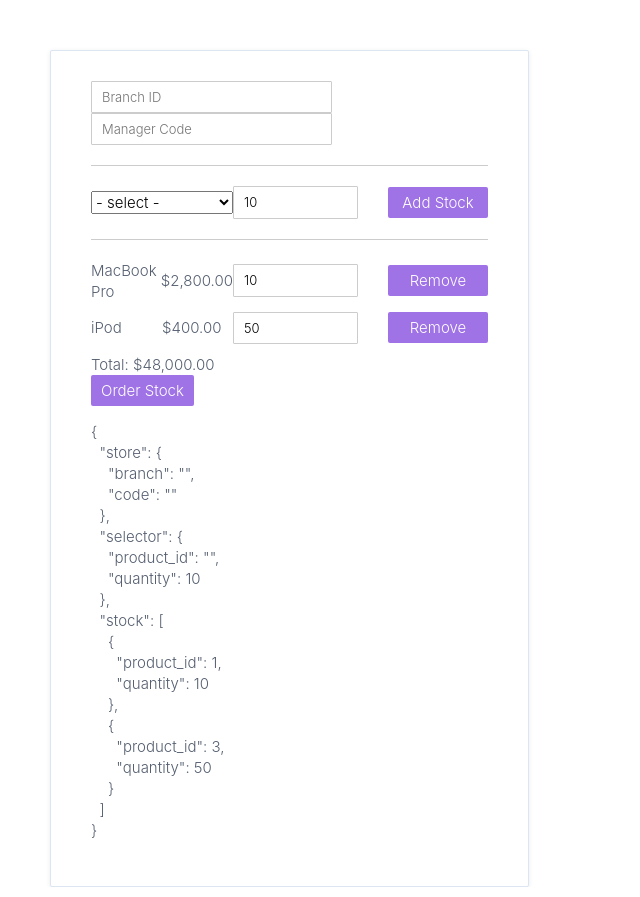
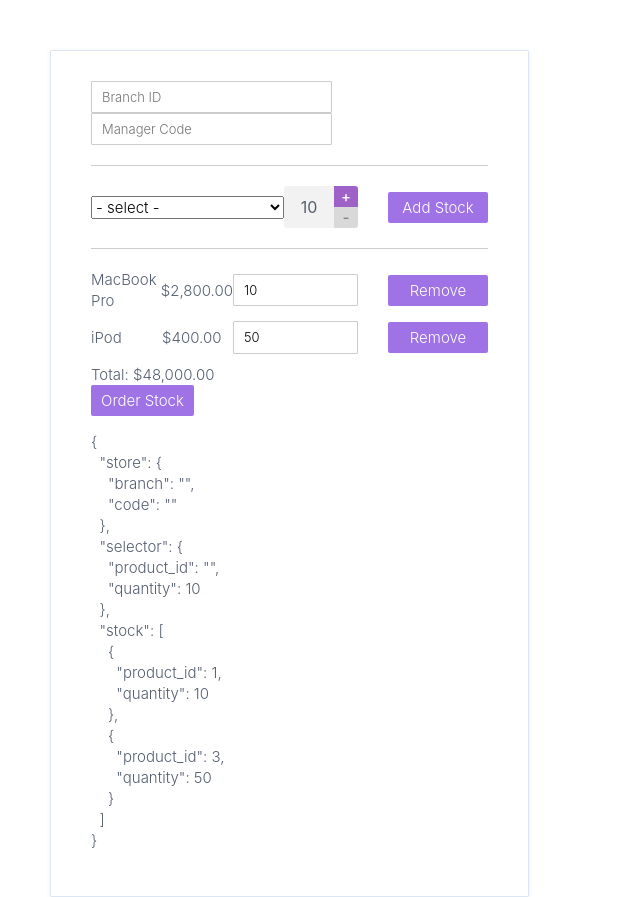
Before and after one commit to rraaij/ultimate-course-angular-pro, an Angular app: page / in a window 1280 px wide. Shown: the whole page, without its empty margins (0-640 px from the left). Built offline with nearby package versions, Linux system fonts and the light colour scheme; data requests are answered from the project's data file.

Commit message:
ControlValueAccessor

```diff
--- /dev/null
+++ b/src/app/stock-inventory/components/stock-counter/stock-counter.component.html
@@ -0,0 +1,11 @@
+<div class="stock-counter" [class.focused]="focus">
+  <div>
+    <div tabindex="0" (keydown)="onKeyDown($event)" (blur)="onBlur($event)" (focus)="onFocus($event)">
+      <p>{{ value }}</p>
+      <div>
+        <button type="button" (click)="increment()" [disabled]="value === max">+</button>
+        <button type="button" (click)="decrement()" [disabled]="value === min">-</button>
+      </div>
+    </div>
+  </div>
+</div>
--- /dev/null
+++ b/src/app/stock-inventory/components/stock-counter/stock-counter.component.scss
@@ -0,0 +1,37 @@
+.stock-counter {
+  &.focused {
+    box-shadow: 0 1px 1px rgba(0, 0, 0, .3);
+  }
+  background: rgba(0, 0, 0, 0.05);
+  border-radius: 3px;
+  overflow: hidden;
+  & > div > div {
+    display: flex;
+    align-items: center;
+
+    & > div {
+      display: flex;
+      flex-direction: column;
+    }
+  }
+
+  p {
+    font-size: 16px;
+    font-weight: 400;
+    text-align: center;
+    width: 50px;
+  }
+
+  button {
+    border-radius: 0;
+    line-height: 1;
+    padding: 3px 7px;
+    background: #9E61C8;
+    color: #fff;
+    font-weight: 500;
+    &:disabled {
+      background: rgba(0, 0, 0, 0.1);
+      color: rgba(0, 0, 0, 0.4);
+    }
+  }
+}
--- /dev/null
+++ b/src/app/stock-inventory/components/stock-counter/stock-counter.component.ts
@@ -0,0 +1,81 @@
+import {Component, forwardRef, Input} from '@angular/core';
+import {ControlValueAccessor, NG_VALUE_ACCESSOR} from '@angular/forms';
+
+const COUNTER_CONTROL_ACCESSOR = {
+  provide: NG_VALUE_ACCESSOR,
+  useExisting: forwardRef(() => StockCounterComponent),
+  multi: true
+};
+
+@Component({
+  selector: 'app-stock-counter',
+  templateUrl: './stock-counter.component.html',
+  styleUrls: ['./stock-counter.component.scss'],
+  providers: [COUNTER_CONTROL_ACCESSOR]
+})
+export class StockCounterComponent implements ControlValueAccessor {
+  @Input() step = 10;
+  @Input() min = 10;
+  @Input() max = 1000;
+
+  value = 0;
+  focus: boolean;
+
+  constructor() { }
+
+  onChange = (val: number) => {};
+  registerOnChange(fn: any): void {
+    this.onChange = fn;
+  }
+
+  onTouch = () => {};
+  registerOnTouched(fn: any): void {
+    this.onTouch = fn;
+  }
+
+  writeValue(value: any): void {
+    this.value = value || 0;
+  }
+
+  onKeyDown(event: KeyboardEvent) {
+    const handlers = {
+      ArrowDown: () => this.decrement(),
+      ArrowUp: () => this.increment()
+    };
+    if (handlers[event.code]) {
+      handlers[event.code]();
+      event.preventDefault();
+      event.stopPropagation();
+    }
+    this.onTouch();
+  }
+
+  onBlur(event: FocusEvent) {
+    this.focus = false;
+    event.preventDefault();
+    event.stopPropagation();
+    this.onTouch();
+  }
+
+  onFocus(event: FocusEvent) {
+    this.focus = true;
+    event.preventDefault();
+    event.stopPropagation();
+    this.onTouch();
+  }
+
+  increment() {
+    if (this.value < this.max) {
+      this.value += this.step;
+      this.onChange(this.value);
+    }
+    this.onTouch();
+  }
+  decrement() {
+    if (this.value > this.min) {
+      this.value -= this.step;
+      this.onChange(this.value);
+    }
+    this.onTouch();
+  }
+}
--- a/src/app/stock-inventory/components/stock-selector/stock-selector.component.html
+++ b/src/app/stock-inventory/components/stock-selector/stock-selector.component.html
@@ -5,7 +5,7 @@
       <option *ngFor="let product of products" [value]="product.id">{{ product.name }}</option>
     </select>
 
-    <input type="number" step="10" min="10" max="1000" formControlName="quantity">
+    <app-stock-counter [step]="10" [min]="10" [max]="1000" formControlName="quantity"></app-stock-counter>
 
     <button type="button" (click)="onAdd()">Add Stock</button>
   </div>
--- a/src/app/stock-inventory/components/stock-selector/stock-selector.component.ts
+++ b/src/app/stock-inventory/components/stock-selector/stock-selector.component.ts
@@ -17,6 +17,8 @@ export class StockSelectorComponent {
 
   onAdd() {
     this.added.emit(this.parent.get('selector').value);
+
+    // reset values for selector
+    this.parent.get('selector').reset({ product_id: '', quantity: 10 });
   }
-
 }
--- a/src/app/stock-inventory/stock-inventory.module.ts
+++ b/src/app/stock-inventory/stock-inventory.module.ts
@@ -7,13 +7,15 @@ import { StockProductsComponent } from './components/stock-products/stock-produc
 import { StockSelectorComponent } from './components/stock-selector/stock-selector.component';
 import {StockInventoryService} from './stock-inventory.service';
 import {HttpClientModule} from '@angular/common/http';
+import { StockCounterComponent } from './components/stock-counter/stock-counter.component';
 
 @NgModule({
   declarations: [
     StockInventoryComponent,
     StockBranchComponent,
     StockProductsComponent,
-    StockSelectorComponent
+    StockSelectorComponent,
+    StockCounterComponent
   ],
   imports: [
     CommonModule,
```
Also changed, not shown: 1 other file (tests, documents, lock files or other folders).
